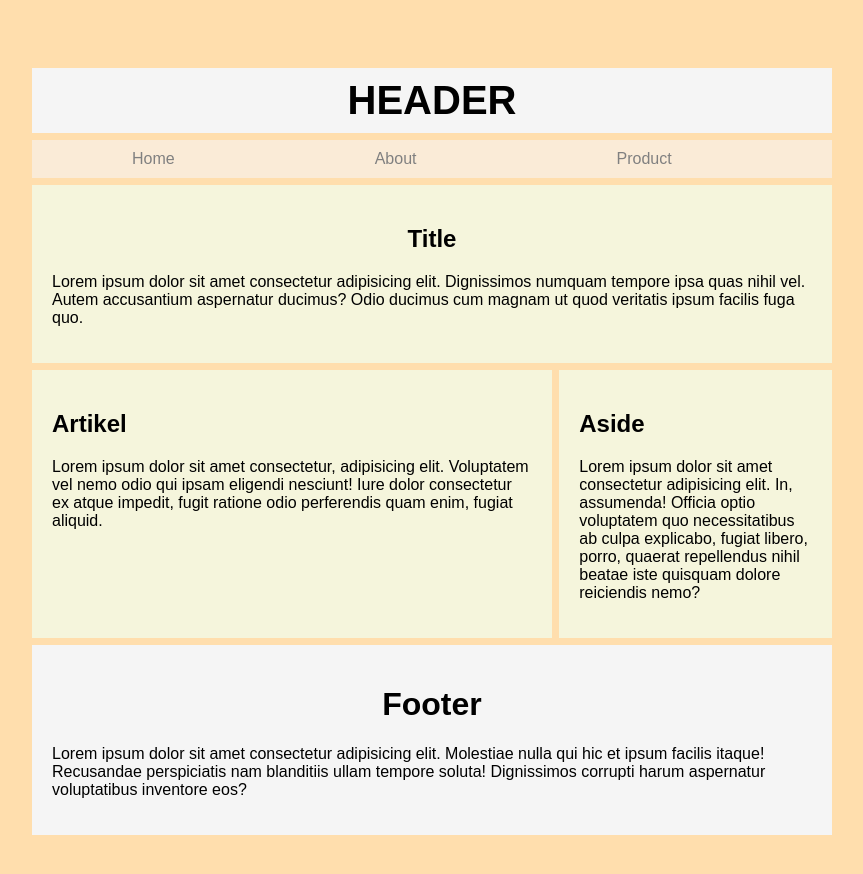
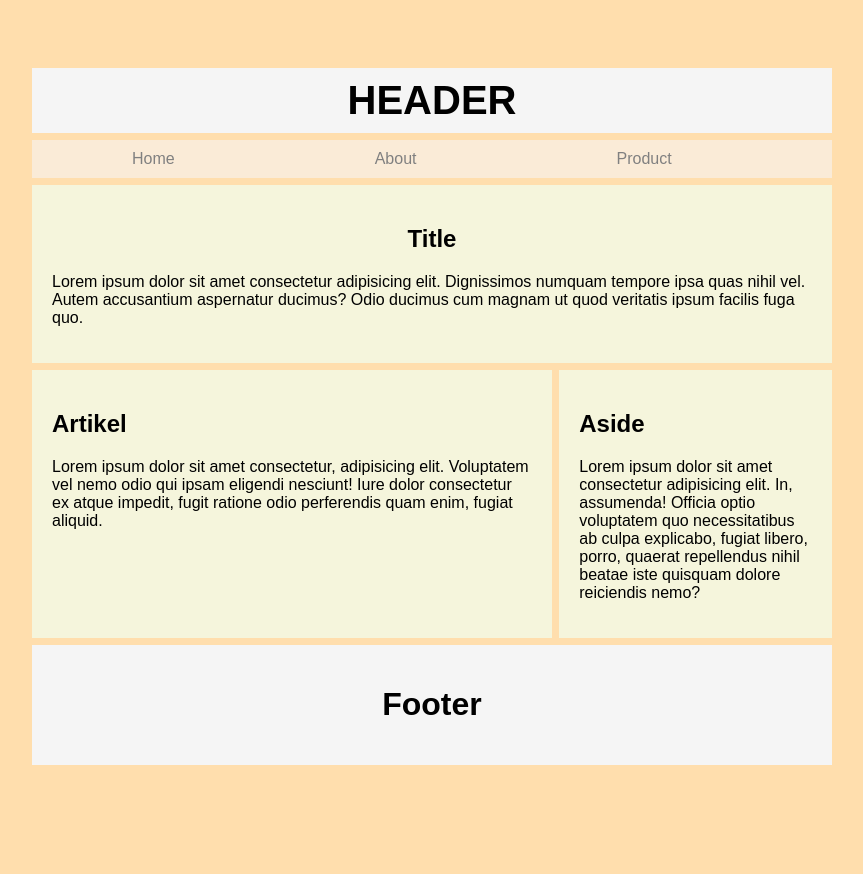
Before and after one commit to Tiara-081/Semantic-Grid, a plain HTML site: page index.html in a window 1280 px wide. Shown: the whole page, without its empty margins (208-1071 px from the left). After the commit the page ends 833 px from the top, so only its background shows below. Drawn offline with Linux system fonts and the light colour scheme.

Commit message:
Update index.html

```diff
--- a/index.html
+++ b/index.html
@@ -35,8 +35,7 @@
 
     <Footer>
         <h1>Footer</h1>
-        <p>Lorem ipsum dolor sit amet consectetur adipisicing elit. Molestiae nulla qui hic et ipsum facilis itaque! Recusandae perspiciatis nam blanditiis ullam tempore soluta! Dignissimos corrupti harum aspernatur voluptatibus inventore eos?</p>
-</Footer>
+    </Footer>
 
 </body>
 </html>
```
